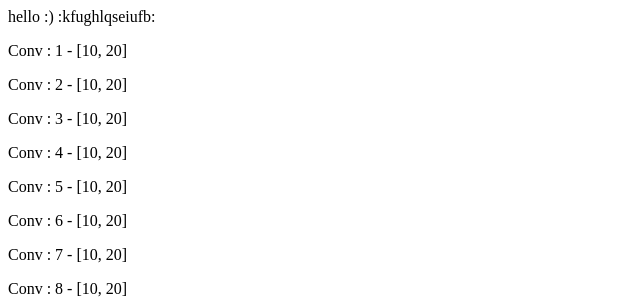
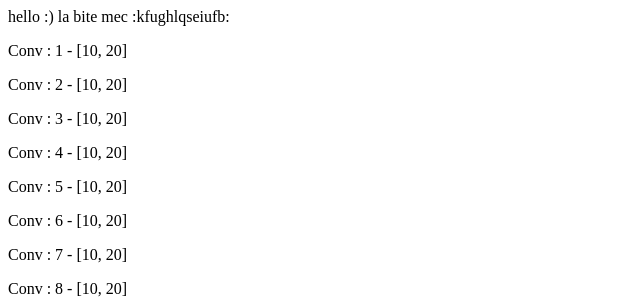
Before and after one commit to krft-me/chat, a Flask app: page / in a window 1280 px wide. Shown: the top 301 px of the page, without its empty margins (0-640 px from the left). Run offline with Flask 3, Linux system fonts and the light colour scheme.

Commit message:
push api

```diff
--- a/templates/home.html
+++ b/templates/home.html
@@ -1,4 +1,5 @@
 hello :)
+la bite mec
 :kfughlqseiufb:
 
 {% for conversation in conversations %}
```
Also changed, not shown: main.py (+2 -9 lines).
